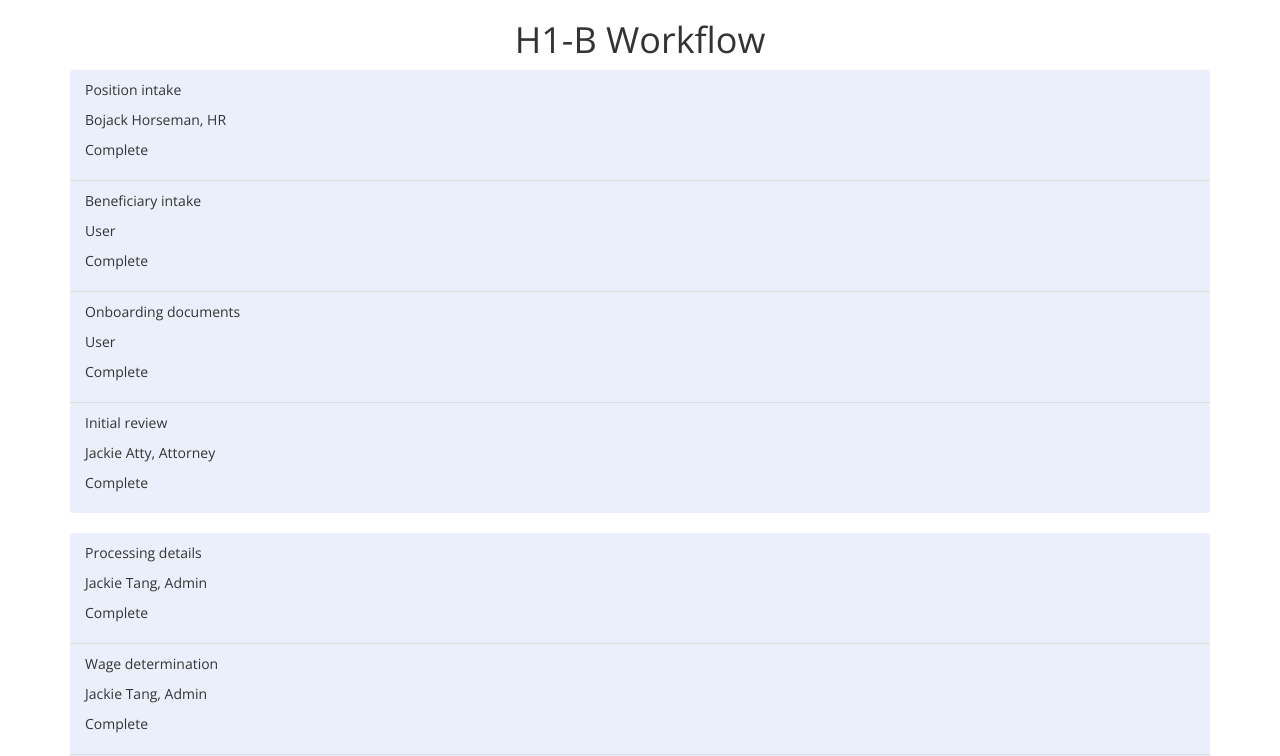
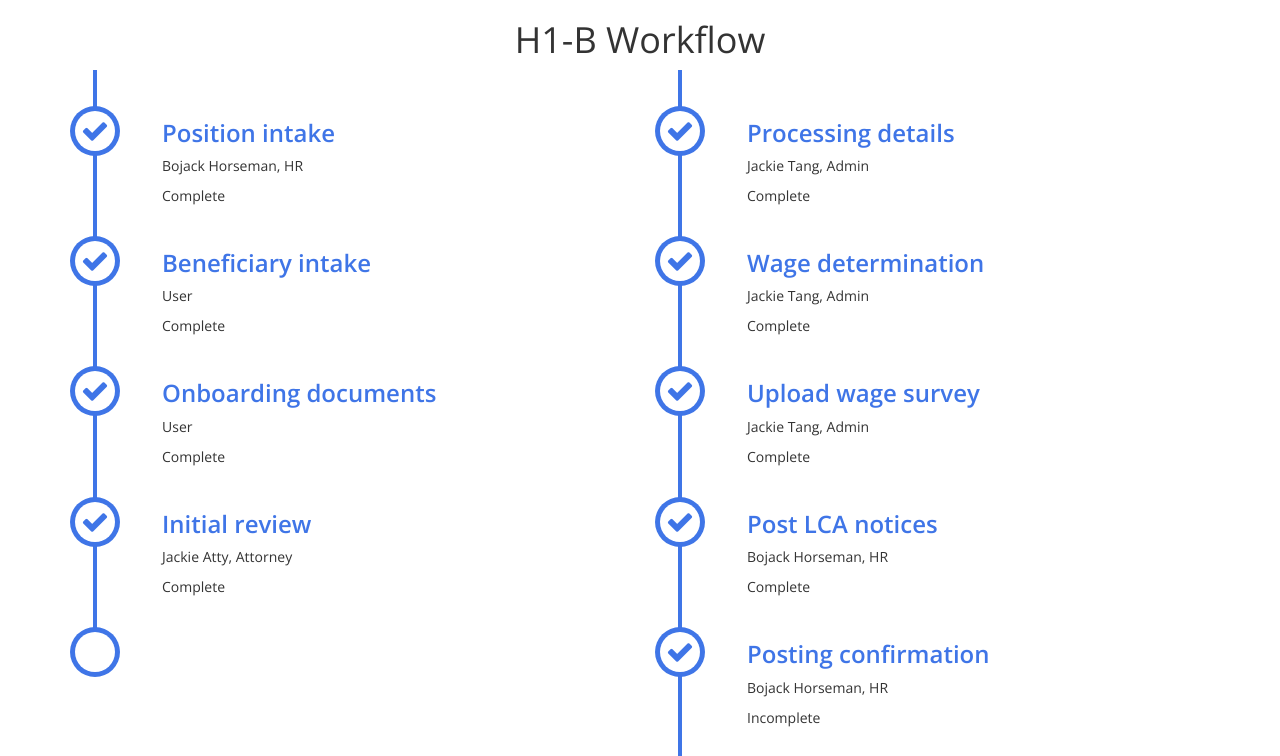
Before and after one commit to apennell/immigration_workflow, a React (Create React App) app: page / in a window 1280 px wide. Shown: the top 756 px of the page. Built offline with nearby package versions, Linux system fonts and the light colour scheme.

Commit message:
added timeline list styling

```diff
--- a/public/index.html
+++ b/public/index.html
@@ -25,6 +25,9 @@
 
     <link href="https://fonts.googleapis.com/css?family=Open+Sans:400,600,700" rel="stylesheet">
 
+    <!-- font awesome cdn -->
+    <link rel="stylesheet" href="https://maxcdn.bootstrapcdn.com/font-awesome/4.3.0/css/font-awesome.min.css">
+
     <title>Bridge US H1-B Workflow</title>
   </head>
   <body>
--- a/src/App.css
+++ b/src/App.css
@@ -5,23 +5,74 @@
 }
 
 .panel-default .panel-heading {
-	background-color: #3f75e7;
-	color: #fff;
+	background-color: #fafafa;
+	color: #3f75e7;
 	border: 0;
 	border-radius: 0;
 	padding: 40px;
+	min-height: 167px;
+	border: 2px solid;
+	border-bottom: 15px solid;
+	border-radius: 6px;
 }
 
-.panel-heading a:hover{
+.panel-heading a:hover {
 	cursor: pointer;
 }
 
-.panel-heading h4{
+.panel-heading h4 {
 	font-size: 32px;
 	text-transform: uppercase;
-	font-weight: bold;
+	font-weight: 600;
 }
 
-.list-group-item{
-	background-color: #eaeffb;
+ul.list-group {
+	padding-top: 25px;
+	border-left: 4px solid #3f75e7;
+	margin-left: 23px;
 }
+
+ul.list-group:before {
+/*	top: 0px;
+  bottom: 70px;
+  position: absolute;
+  content: " ";
+  width: 4px;
+  background-color: #3f75e7;
+  left: 39px;
+  margin-left: -1.5px;
+  margin-top: 150px;*/
+}
+
+.list-badge {
+	position: absolute;
+	top: 16px;
+	left: -72px;
+	margin-left: 0;
+	color: #3f75e7;
+	background-color: #fff;
+	display: block;
+	width: 40px;
+	height: 40px;
+	border-radius: 20px;
+	text-align: center;
+	box-shadow: 0 0 0 5px #3f75e7;
+	line-height: 40px;
+	float: left;
+}
+
+.list-badge > i {
+	line-height: 40px;
+}
+
+.list-group-item {
+	background-color: transparent;
+	margin-left: 50px;
+	border: 0;
+}
+
+.list-content > h3 {
+	color: #3f75e7;
+	margin-top: 15px;
+	font-weight: 600;
+}
--- a/src/MilestonePanel.jsx
+++ b/src/MilestonePanel.jsx
@@ -28,7 +28,6 @@ class MilestonePanel extends React.Component {
 
   render() {
   	const tasks = workflowData.tasks;
-  	console.log(tasks);
 
   	// create object with milestone arrays to accept tasks
   	const milestones = {
@@ -61,7 +60,11 @@ class MilestonePanel extends React.Component {
 		tasks.map((task) => {
 			milestones[task.milestone_id].tasks.push(
 				<ListGroupItem key={task.id}>
-					<p>{task.name}</p>
+					<div className="list-badge">
+						<i className="fa fa-check fa-2x" />
+					</div>
+					<div className="list-content">
+						<h3>{task.name}</h3>
 						{task.owner ?
 							<p>{task.owner.first_name} {task.owner.last_name}, {task.owner_type}</p>
 						:
@@ -72,6 +75,7 @@ class MilestonePanel extends React.Component {
 						:
 							<p>Incomplete</p>
 						}
+					</div>
 				</ListGroupItem>
 			);
 		});
@@ -79,7 +83,7 @@ class MilestonePanel extends React.Component {
   	const milestonePanels = Object.keys(milestones).map((milestone, index) =>
 	  	<div
 	  		key={milestone}
-	  		className="col-xs-12"
+	  		className="col-xs-12 col-sm-6 "
 	  	>
 	  		<Panel
 	  			header={milestones[milestone].milestone_name}
@@ -87,6 +91,9 @@ class MilestonePanel extends React.Component {
 	  		>
 		  		<ListGroup fill>
   		      {milestones[milestone].tasks}
+  		      <ListGroupItem>
+							<div className="list-badge" />
+  		      </ListGroupItem>
   		    </ListGroup>
 	  		</Panel>
   		</div>
```
Lines whose indentation alone changed are shown as unchanged.
